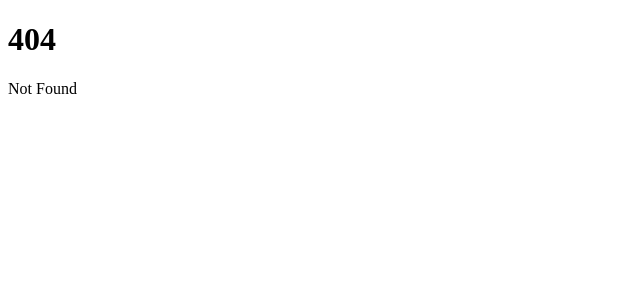
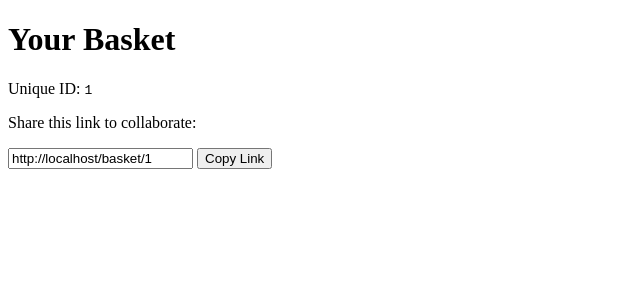
Before and after one commit to ubap/go-shop, a SvelteKit app in the folder frontend/: page /basket/1 in a window 1280 px wide. Before the commit this address had no page. Shown: the top 300 px of the page, without its empty margins (0-640 px from the left). Built offline with nearby package versions, Linux system fonts and the light colour scheme.

Commit message:
feat(frontend): create new baskets

```diff
--- a/frontend/src/routes/+page.svelte
+++ b/frontend/src/routes/+page.svelte
@@ -1,2 +1,30 @@
-<h1>Welcome to SvelteKit</h1>
-<p>Visit <a href="https://svelte.dev/docs/kit">svelte.dev/docs/kit</a> to read the documentation</p>
+<script>
+    import { goto } from '$app/navigation';
+
+    function createNewBasket() {
+        // Generate a unique ID (e.g., "550e8400-e29b-41d4-a716-446655440000")
+        const uniqueId = crypto.randomUUID();
+
+        // Redirect the user to the new basket URL
+        goto(`/basket/${uniqueId}`);
+    }
+</script>
+
+<h1>Welcome to ShoppingList</h1>
+<p>Create a private basket and share the URL with others.</p>
+
+<button on:click={createNewBasket}>
+    Create New Basket
+</button>
+
+<style>
+    button {
+        padding: 10px 20px;
+        font-size: 1.2rem;
+        cursor: pointer;
+        background: #ff3e00;
+        color: white;
+        border: none;
+        border-radius: 4px;
+    }
+</style>
--- /dev/null
+++ b/frontend/src/routes/basket/[id]/+page.svelte
@@ -0,0 +1,20 @@
+<script>
+    import { page } from '$app/stores';
+
+    // Access the 'id' from the URL: /basket/[id]
+    $: basketId = $page.params.id;
+    $: shareUrl = typeof window !== 'undefined' ? window.location.href : '';
+</script>
+
+<h1>Your Basket</h1>
+<p>Unique ID: <code>{basketId}</code></p>
+
+<div class="share-box">
+    <p>Share this link to collaborate:</p>
+    <input type="text" readonly value={shareUrl} />
+    <button on:click={() => navigator.clipboard.writeText(shareUrl)}>
+        Copy Link
+    </button>
+</div>
+
+<!-- Your shopping list logic goes here -->
```
